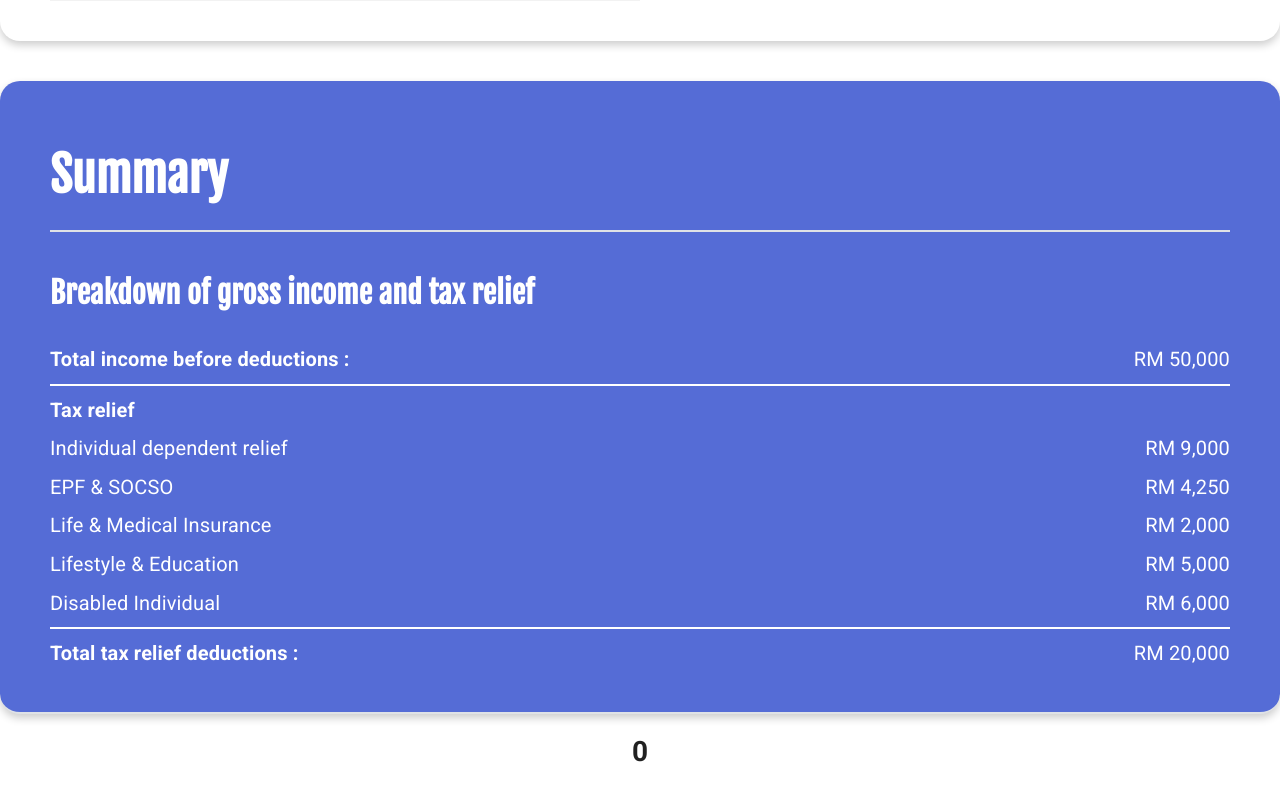
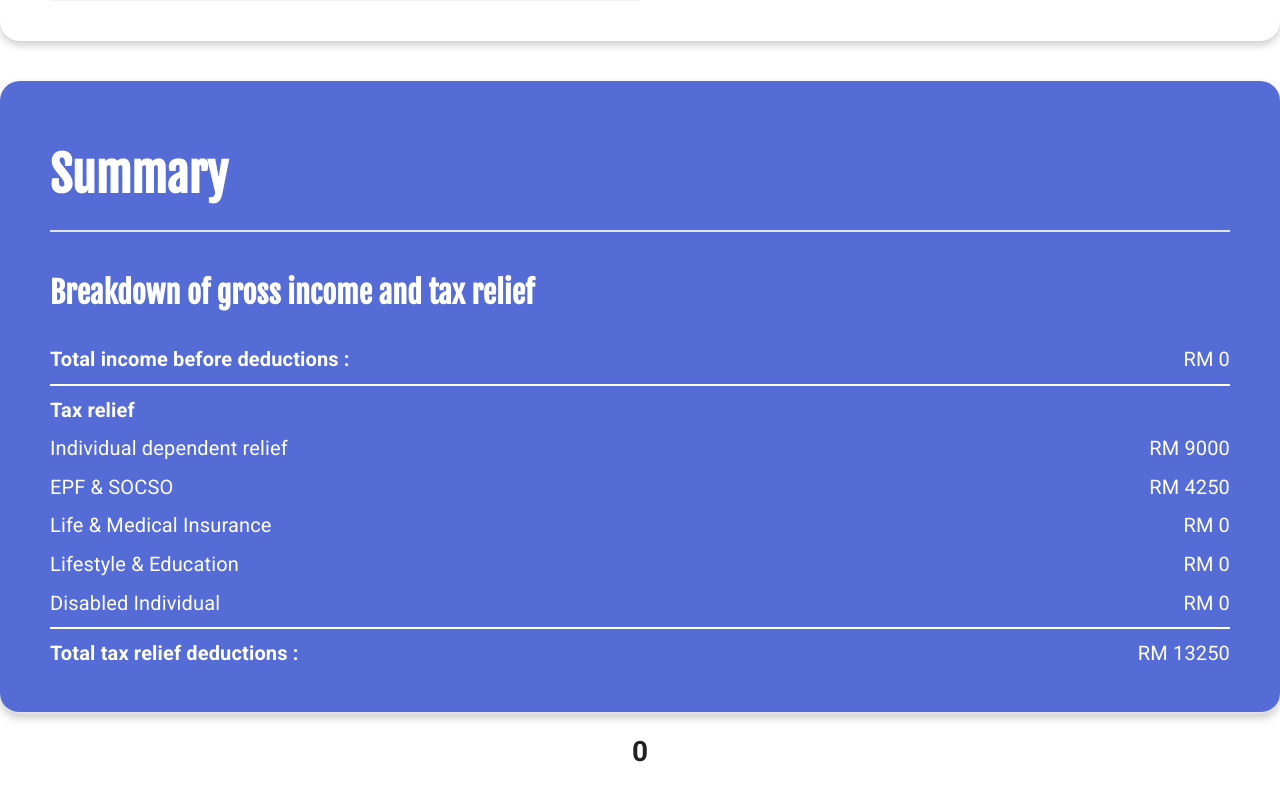
Before and after one commit to khun84/IncomeTaxCalculator, a React (Create React App) app: page / in a window 1280 px wide. Shown: the part 1417-2217 px from the top of the page. Built offline with nearby package versions, Linux system fonts and the light colour scheme.

Commit message:
Added necessary props into summary section

```diff
--- a/src/ParentApp.js
+++ b/src/ParentApp.js
@@ -20,6 +20,9 @@ class ParentApp extends Component {
         educationRelief: 0,
         disabledIndividualRelief: 0,
         totalIndividualRelief: 0,
+
+        epfAndSocso: 4250,
+        selfDependent: 9000,
     }
 
     getGrossIncome = (value, id, cap) => {
@@ -87,7 +90,16 @@ class ParentApp extends Component {
             //     <Button variant="contained" color="primary" size="large" startIcon={<MonetizationOnIcon />} onClick={this.showSummarySection}>
             //     View Summary
             // </Button>
-            <Summary />
+            <Summary
+                 totalIncome={this.state.totalIncome}
+
+                 lifeAndMedical= {this.state.lifeInsuranceRelief + this.state.medicalInsuranceRelief}
+                 lifestyleAndEducation = {this.state.lifestyleRelief + this.state.educationRelief}
+                 disabled= {this.state.disabledIndividualRelief}
+                 totalTaxRelief={this.state.totalIndividualRelief + this.state.epfAndSocso + this.state.selfDependent}
+                 epfAndSocso={this.state.epfAndSocso}
+                 selfDependent={this.state.selfDependent}
+                 />
             }
 
             <h1>{this.state.totalIncome}</h1>
--- a/src/Summary.js
+++ b/src/Summary.js
@@ -18,7 +18,7 @@ class Summary extends Component {
                         <ul className="unorderedList">
                             <li className="listItem summaryBorder">
                                 <h6 className="listItemTitle">Total income before deductions : </h6>
-                                <span className="listItemAmount">RM 50,000</span>
+                                <span className="listItemAmount">RM {this.props.totalIncome}</span>
                             </li>
 
                             <li className="listItem">
@@ -27,32 +27,32 @@ class Summary extends Component {
 
                             <li className="listItem">
                                 <span className="listItemTitle">Individual dependent relief</span>
-                                <span className="listItemAmount">RM 9,000</span>
+                                <span className="listItemAmount">RM {this.props.selfDependent}</span>
                             </li>
 
                             <li className="listItem">
                                 <span className="listItemTitle">EPF & SOCSO</span>
-                                <span className="listItemAmount">RM 4,250</span>
+                                <span className="listItemAmount">RM {this.props.epfAndSocso}</span>
                             </li>
 
                             <li className="listItem">
                                 <span className="listItemTitle">Life & Medical Insurance</span>
-                                <span className="listItemAmount">RM 2,000</span>
+                                <span className="listItemAmount">RM {this.props.lifeAndMedical}</span>
                             </li>
 
                             <li className="listItem">
                                 <span className="listItemTitle">Lifestyle & Education</span>
-                                <span className="listItemAmount">RM 5,000</span>
+                                <span className="listItemAmount">RM {this.props.lifestyleAndEducation}</span>
                             </li>
 
                             <li className="listItem summaryBorder">
                                 <span className="listItemTitle">Disabled Individual</span>
-                                <span className="listItemAmount">RM 6,000</span>
+                                <span className="listItemAmount">RM {this.props.disabled}</span>
                             </li>
 
                             <li className="listItem">
                             <h6 className="listItemTitle">Total tax relief deductions : </h6>
-                            <span className="listItemAmount">RM 20,000</span>
+                            <span className="listItemAmount">RM {this.props.totalTaxRelief}</span>
                             </li>
                         </ul>
                     </div>
```
